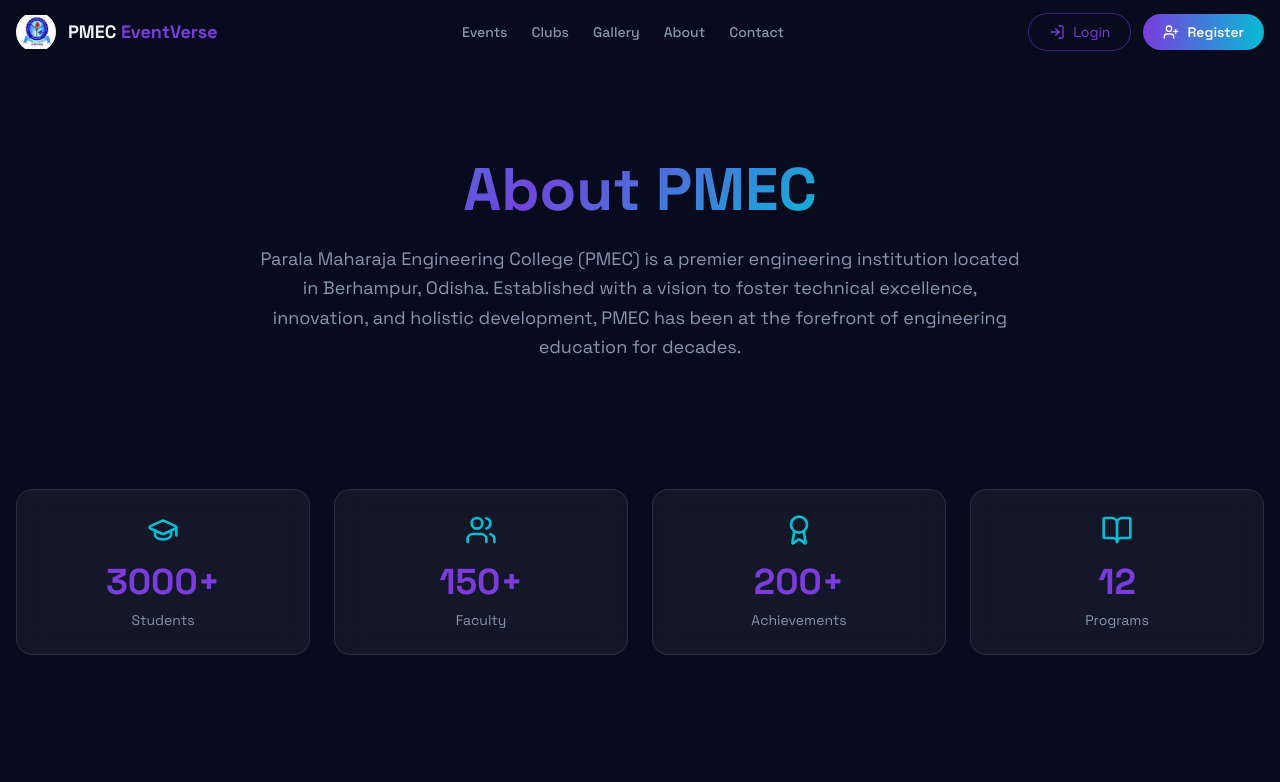
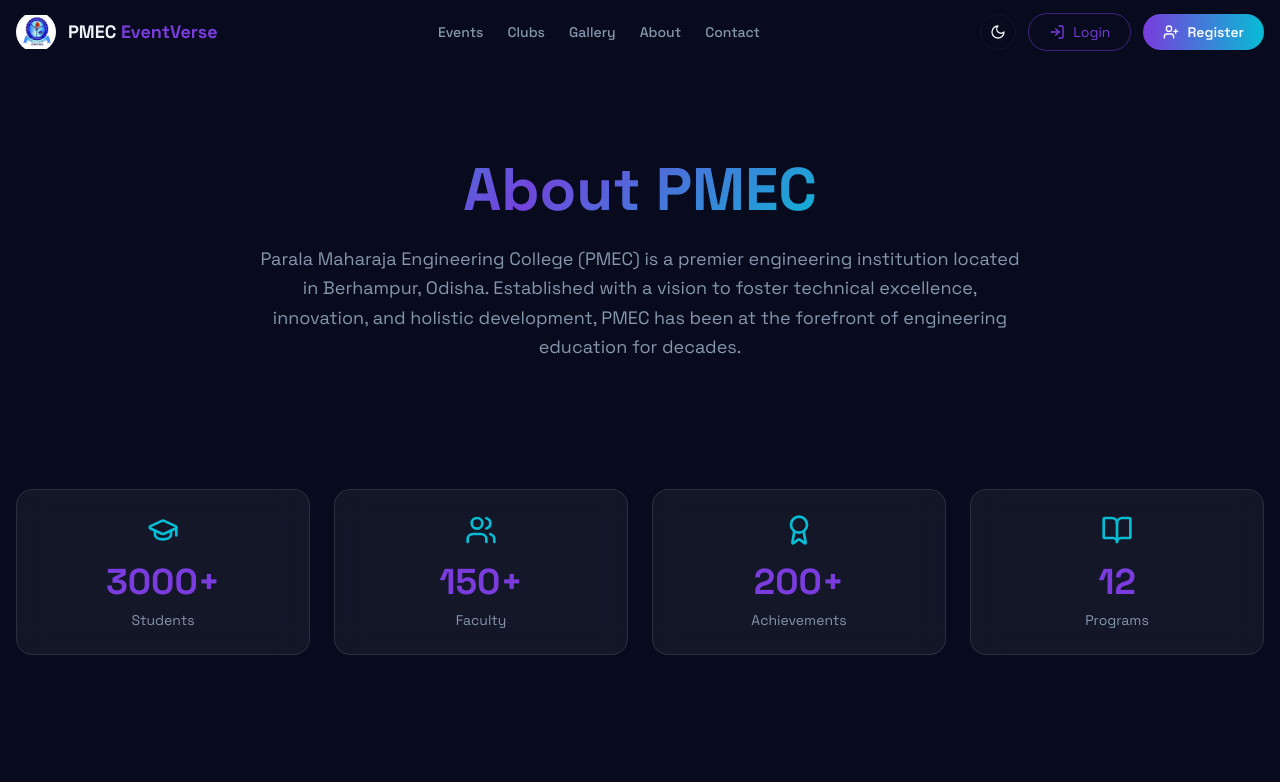
Before and after one commit to Pragati975/pmec-event-verse-portal, a React (Vite) app: page /about in a window 1280 px wide. Shown: the top 782 px of the page. Built offline with nearby package versions, Linux system fonts and the light colour scheme; what @lovable.dev/cloud-auth-js would draw is missing.

Commit message:
Add four-theme system
Co-authored-by: Pragati975 <pragati9348@gmail.com>

```diff
--- a/src/components/Navbar.tsx
+++ b/src/components/Navbar.tsx
@@ -83,6 +83,7 @@ export const Navbar = () => {
 
           {/* Auth Buttons */}
           <div className="hidden md:flex items-center space-x-3">
+            <ThemeSwitcher />
             {user ? (
               <>
                 <Link
@@ -142,6 +143,10 @@ export const Navbar = () => {
                   {link.label}
                 </button>
               ))}
+              <div className="flex items-center justify-between pt-2 pb-4 border-b border-border/30">
+                <span className="text-sm text-muted-foreground">Theme</span>
+                <ThemeSwitcher />
+              </div>
               <div className="pt-4 space-y-3">
                 {user ? (
                   <>
```
